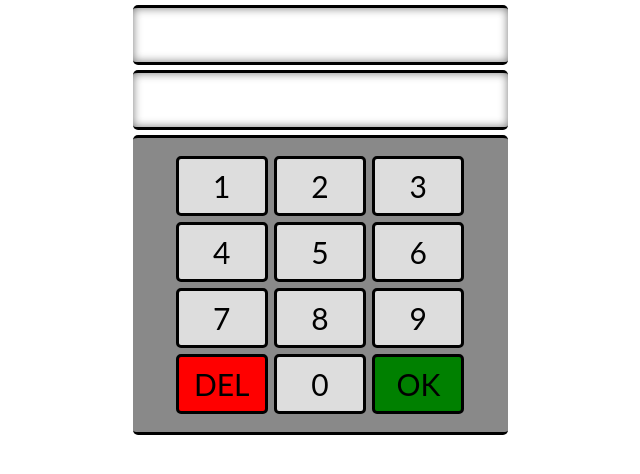
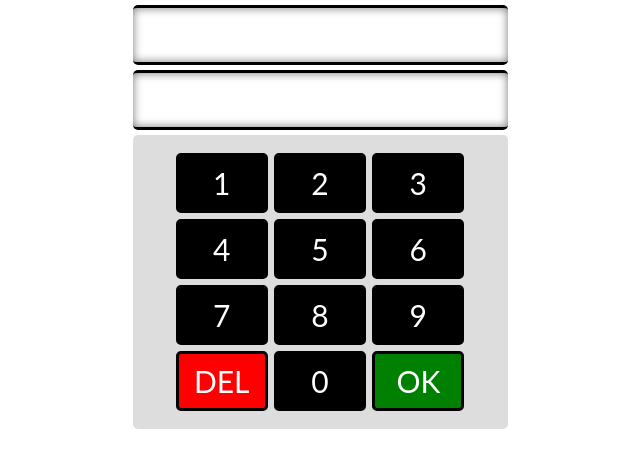
Before and after one commit to menzen/vgdd, a React (Create React App) app: page / in a window 1280 px wide. Shown: the top 474 px of the page, without its empty margins (320-960 px from the left). Built offline with nearby package versions, Linux system fonts and the light colour scheme.

Commit message:
1 file modified

```diff
--- a/src/style.css
+++ b/src/style.css
@@ -1,8 +1,8 @@
 :root {
-  --line-color: #000;
+  --color-2: #000;
   --border-radius: 5px;
   --color-1: #ddd;
-  --color-2: #898989;
+  --color-2: #000;
   --color-3: #fff;
 }
 
@@ -39,10 +39,8 @@ body {
   flex-wrap: wrap;
   justify-content: space-between;
   padding: 15px 40px;
-  background: var(--color-2);
+  background: var(--color-1);
   border-radius: var(--border-radius);
-  border-top: 3px solid var(--line-color);
-  border-bottom: 3px solid var(--line-color);
 }
 
 .break {
@@ -58,11 +56,12 @@ body {
   display: flex;
   align-items: center;
   justify-content: center;
-  border: 3px solid var(--line-color);
+  border: 3px solid var(--color-2);
   margin: 3px;
   border-radius: var(--border-radius);
   cursor: pointer;
-  background: var(--color-1);
+  background: var(--color-2);
+  color: var(--color-3);
   user-select: none;
 }
 
@@ -82,8 +81,8 @@ body {
   font-size: 40px;
   text-align: center;
   height: 60px;
-  border-top: 3px solid var(--line-color);
-  border-bottom: 3px solid var(--line-color);
+  border-top: 3px solid var(--color-2);
+  border-bottom: 3px solid var(--color-2);
   margin: 5px 0;
   border-radius: var(--border-radius);
   padding: 3px;
@@ -110,8 +109,8 @@ input[type="text"] {
   margin-bottom: 5px;
   width: 100%;
   box-shadow: inset 0 0 10px 0 #777;
-  border-top: 3px solid var(--line-color);
-  border-bottom: 3px solid var(--line-color);
+  border-top: 3px solid var(--color-2);
+  border-bottom: 3px solid var(--color-2);
   text-align: center;
   -webkit-appearance: none;
 }
@@ -131,12 +130,12 @@ li {
   align-items: center;
   justify-content: space-between;
   padding: 10px 4px;
-  border-bottom: 3px solid var(--line-color);
+  border-bottom: 3px solid var(--color-2);
   cursor: pointer;
 }
 
 li:first-child {
-  border-top: 3px solid var(--line-color);
+  border-top: 3px solid var(--color-2);
   border-radius: var(--border-radius) var(--border-radius) 0 0;
 }
 
```
